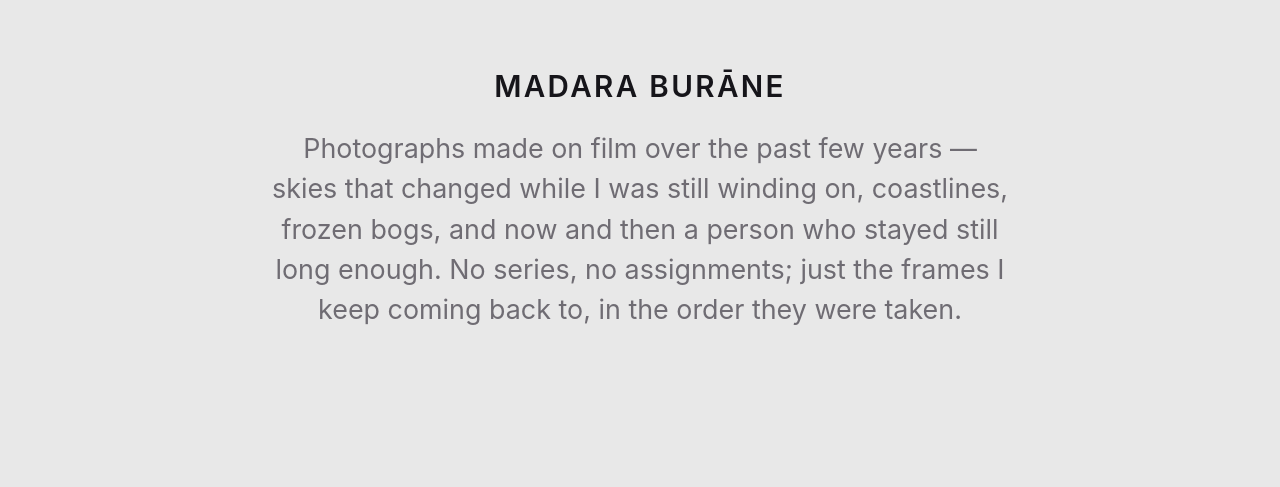
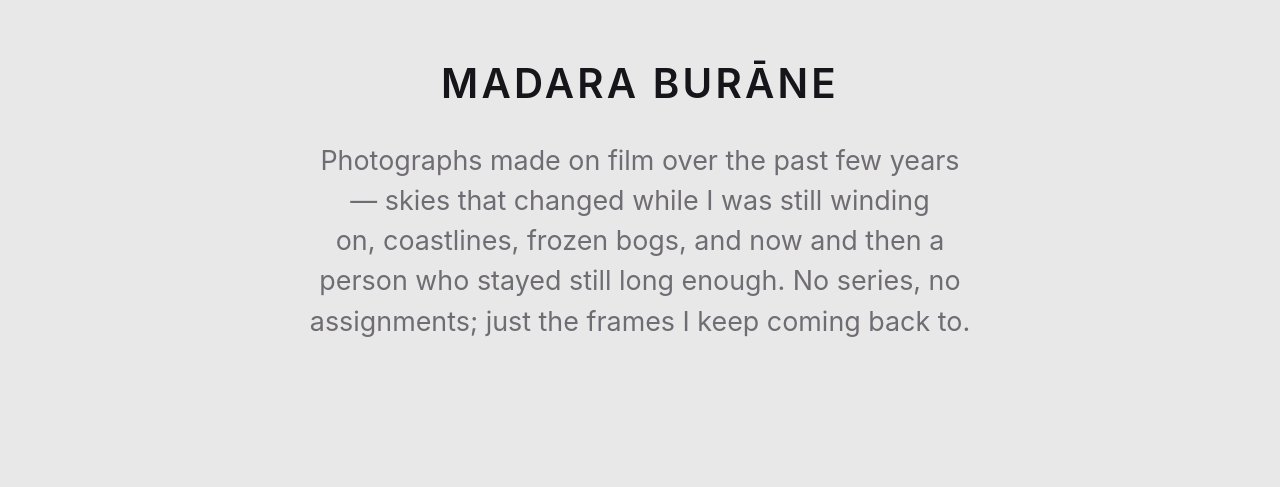
Before and after one commit to Burans/madara, a plain HTML site: page index.html in a window 1280 px wide. Shown: the part 115-602 px from the top of the page. Drawn offline with Linux system fonts and the light colour scheme.

Commit message:
update header

```diff
--- a/index.html
+++ b/index.html
@@ -15,7 +15,7 @@
 
 <header class="intro">
   <h1>Madara Burāne</h1>
-  <p>Photographs made on film over the past few years — skies that changed while I was still winding on, coastlines, frozen bogs, and now and then a person who stayed still long enough. No series, no assignments; just the frames I keep coming back to, in the order they were taken.</p>
+  <p>Photographs made on film over the past few years — skies that changed while I was still winding on, coastlines, frozen bogs, and now and then a person who stayed still long enough. No series, no assignments; just the frames I keep coming back to.</p>
 </header>
 
 <main class="grid">
--- a/style.css
+++ b/style.css
@@ -32,7 +32,7 @@ body {
   align-items: center;
   min-height: 70vh;
   min-height: 70svh;
-  max-width: 52rem;
+  max-width: 50ch;
   margin: 0 auto var(--gap);
   padding-inline: calc(var(--gap) * 1.5);
   text-align: center;
@@ -41,7 +41,7 @@ body {
 
 .intro h1 {
   margin: 0 0 0.6em;
-  font-size: 1.1em;
+  font-size: 1.5em;
   font-weight: 600;
   letter-spacing: 0.08em;
   text-transform: uppercase;
@@ -51,7 +51,7 @@ body {
   margin: 0;
   line-height: 1.5;
   color: var(--muted);
-  text-wrap: pretty;
+  text-wrap: balance;
 }
 
 /* Grid: verticals sit two-up, horizontals span the full width. */
```
